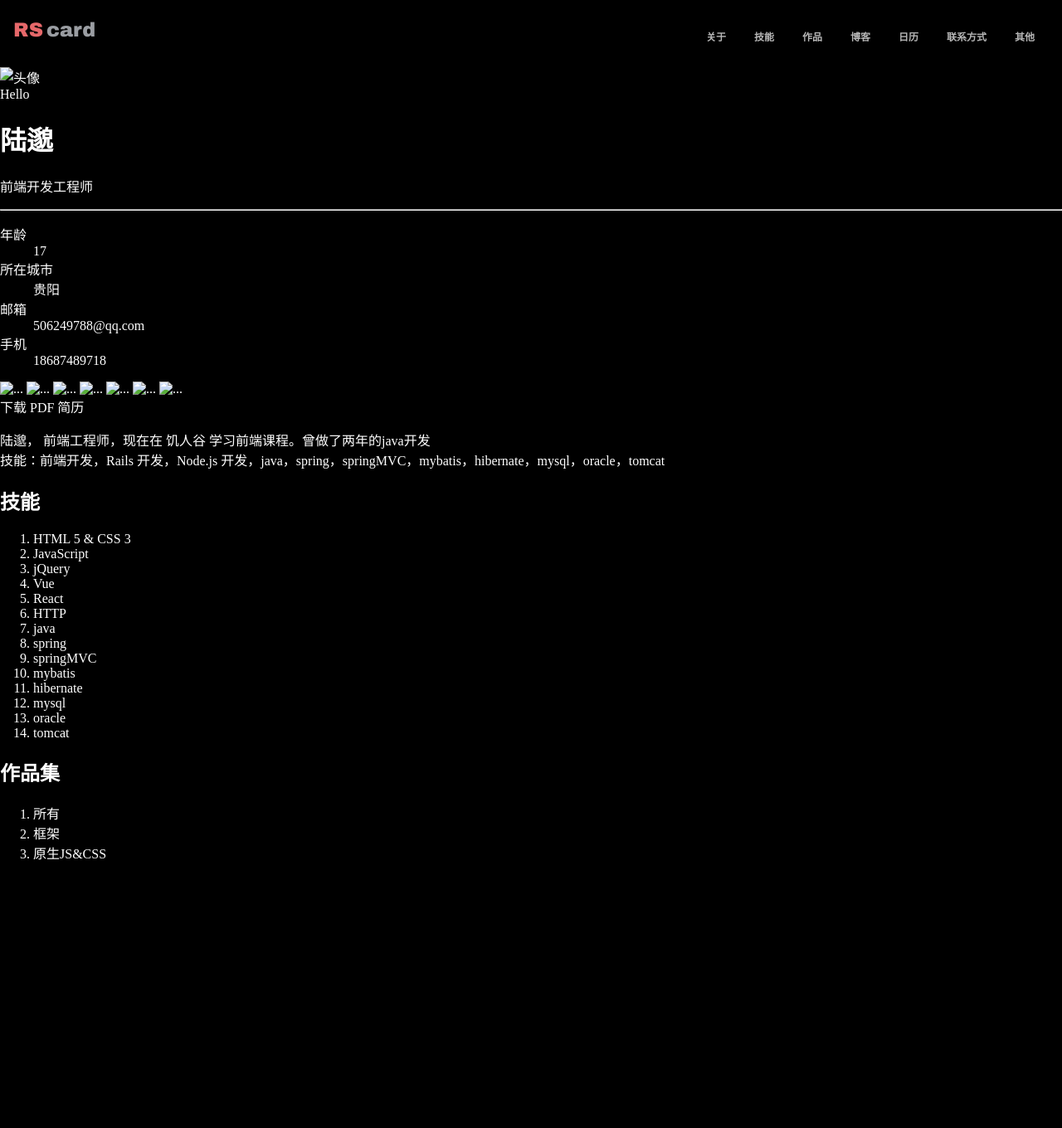
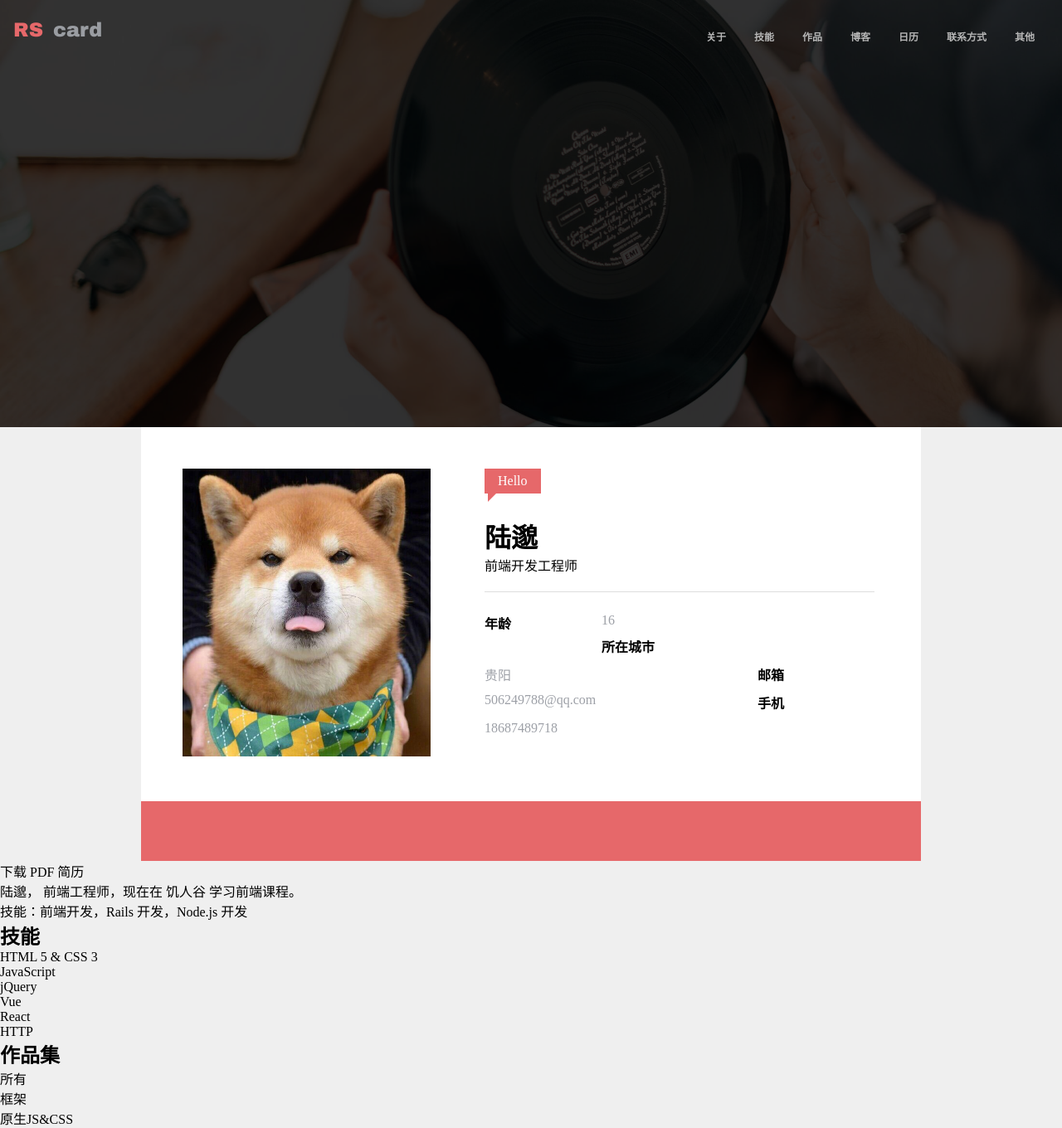
Before and after one commit to lm159119/resume, a plain HTML site: page index.html in a window 1280 px wide. Shown: the whole page at 83% size. Before the commit the page ends 1056 px from the top, so only its background shows below. Drawn offline with Linux system fonts and the light colour scheme.

Commit message:
提交文件

```diff
--- a/a.css
+++ b/a.css
@@ -1,11 +1,19 @@
 body {
-  background: black;
-  color: white;
+  background: #efefef;
   margin: 0;
 }
 a {
   color: inherit;
   text-decoration: none;
+}
+* {
+  margin: 0;
+  padding: 0;
+}
+hr{
+  height: 0;
+  border: none;
+  border-top: 1px solid #DEDEDE;
 }
 .clearfix::after {
   content: '';
@@ -14,22 +22,29 @@ a {
 }
 
 .topNavBar {
-  padding: 20px 16px 20px 16px;
+  padding: 20px 0 20px 0;
+  position: fixed;
+  top: 0;
+  left: 0;
+  width: 100%;
 }
-.topNavBar > nav {
+.topNavBar-inner {
+  padding: 0 16px;
+}
+.topNavBar nav {
   padding-top: 7px;
 }
-.topNavBar > nav > ul {
+.topNavBar nav > ul {
   list-style: none;
   margin: 0;
   padding: 0;
 }
-.topNavBar > nav > ul > li {
+.topNavBar nav > ul > li {
   float: left;
   margin-left: 17px;
   margin-right: 17px;
 }
-.topNavBar > nav > ul > li > a {
+.topNavBar nav > ul > li > a {
   font-size: 12px;
   color: #b7b7b7;
   font-weight: bold;
@@ -39,7 +54,7 @@ a {
   padding-bottom: 5px;
   display: block;
 }
-.topNavBar > nav > ul > li > a:hover {
+.topNavBar nav > ul > li > a:hover {
   border-bottom: 3px solid #e06567;
 }
 
@@ -56,3 +71,91 @@ a {
 .topNavBar .logo .card {
   color: #9a9da2;
 }
+.banner {
+  height: 515px;
+  background-image: url(./img/rs-cover.jpg);
+  background-position: center center;
+  background-size: cover;
+}
+.banner .mask {
+  height: 515px;
+  background-color: rgba(0, 0, 0, 0.8);
+}
+
+.userCard {
+  max-width: 940px;
+  margin-left: auto;
+  margin-right: auto;
+  background-color: #ffffff;
+}
+.userCard .welcome {
+  background: #e6686a;
+  color: white;
+  display: inline-block;
+  padding: 4px 16px;
+  line-height: 22px;
+  position: relative;
+  margin-bottom: 10px;
+}
+.userCard .welcome .triangle {
+  display: block;
+  border: 10px solid transparent;
+  width: 0px;
+  border-left-color: #e6686a;
+  border-top-width: 0px;
+  position: absolute;
+  left: 4px;
+  top: 100%;
+}
+.userCard .picture {
+  float: left;
+}
+.userCard .text {
+  float: left;
+  margin-left: 65px;
+  width: 470px;
+}
+.userCard .text h1{
+  margin-top: 18px;
+}
+.userCard .text hr{
+  margin: 20px 0;
+}
+.userCard .pictureAndText {
+  padding: 50px;
+}
+.userCard dl dt,
+.userCard dl dd{
+  float: left;
+  padding: 5px 0;
+}
+.userCard dl dt{
+  width: 30%;
+  font-weight: bold;
+}
+.userCard dl dd{
+  width: 70%;
+  color: #9da0a7;
+}
+
+.userCard > footer.media{
+  background: #E6686A;
+  text-align: center;
+}
+.userCard > footer.media > a{
+  display: inline-block;
+  width: 40px;
+  line-height: 30px;
+  padding: 5px 0;
+  border-radius: 50%;
+  margin: 16px;
+}
+.userCard > footer.media > a:hover{
+  background: #CF5D5F;
+}
+.userCard svg{
+  width: 30px;
+  height: 30px;
+  fill: white;
+  vertical-align: top;
+}
--- a/index.html
+++ b/index.html
@@ -1,42 +1,74 @@
+
 <!DOCTYPE html>
 <html>
+
 <head>
   <title>陆邈的个人简历</title>
   <link rel="stylesheet" href="./a.css">
+  <script src="//at.alicdn.com/t/font_567661_zv10z9hx5snel8fr.js"></script>
+  <style type="text/css">
+    .icon {
+       width: 1em; height: 1em;
+       vertical-align: -0.15em;
+       fill: currentColor;
+       overflow: hidden;
+    }
+</style>
 </head>
+
 <body>
-    <div class="topNavBar clearfix">
-      <a class="logo" href="#" alt="logo" style="float: left; ">
-        <span class="rs">RS</span><span class="card">card</span>
+  <div class="topNavBar">
+    <div class="topNavBar-inner clearfix">
+      <a class="logo" href="#" alt="logo" style="float: left;">
+        <span class="rs">RS</span>
+        <span class="card">card</span>
       </a>
       <nav style="float: right;">
         <ul class="clearfix">
-          <li><a href="#">关于</a></li>
-          <li><a href="#">技能</a></li>
-          <li><a href="#">作品</a></li>
-          <li><a href="#">博客</a></li>
-          <li><a href="#">日历</a></li>
-          <li><a href="#">联系方式</a></li>
-          <li><a href="#">其他</a></li>
+          <li>
+            <a href="#">关于</a>
+          </li>
+          <li>
+            <a href="#">技能</a>
+          </li>
+          <li>
+            <a href="#">作品</a>
+          </li>
+          <li>
+            <a href="#">博客</a>
+          </li>
+          <li>
+            <a href="#">日历</a>
+          </li>
+          <li>
+            <a href="#">联系方式</a>
+          </li>
+          <li>
+            <a href="#">其他</a>
+          </li>
         </ul>
       </nav>
     </div>
-    <div class="banner" style="background-image: url(#)"></div>
+  </div>
+  <div class="banner">
+    <div class="mask"></div>
+  </div>
   <main>
-      <div class="card">
-        <div class="pictureAndText">
+    <div class="userCard">
+      <div class="pictureAndText clearfix">
         <div class="picture">
-            <img src="" alt="头像">
+          <img src="./img/avatar.jpg" width=299 height=347 alt="头像">
         </div>
         <div class="text">
-            <div class="profile">
-              <span class="welcome">Hello</span>
+          <span class="welcome">Hello
+            <span class="triangle"></span>
+          </span>
           <h1>陆邈</h1>
           <p>前端开发工程师</p>
           <hr>
           <dl>
             <dt>年龄</dt>
-                <dd>17</dd>
+            <dd>16</dd>
             <dt>所在城市</dt>
             <dd>贵阳</dd>
             <dt>邮箱</dt>
@@ -46,23 +78,40 @@
           </dl>
         </div>
       </div>
-        </div>
       <footer class="media">
-          <a href="#"><img src="#" alt="..."></a>
-          <a href="#"><img src="#" alt="..."></a>
-          <a href="#"><img src="#" alt="..."></a>
-          <a href="#"><img src="#" alt="..."></a>
-          <a href="#"><img src="#" alt="..."></a>
-          <a href="#"><img src="#" alt="..."></a>
-          <a href="#"><img src="#" alt="..."></a>
+        <a href="#">
+          <svg class="icon" aria-hidden="true">
+              <use xlink:href="#icon-github"></use>
+          </svg>
+        </a>
+        <a href="#">
+          <svg class="icon" aria-hidden="true">
+              <use xlink:href="#icon-web_weixin"></use>
+          </svg>
+        </a>
+        <a href="#">
+          <svg class="icon" aria-hidden="true">
+              <use xlink:href="#icon-weibo"></use>
+          </svg>
+        </a>
+        <a href="#">
+          <svg class="icon" aria-hidden="true">
+              <use xlink:href="#icon-qq-copy"></use>
+          </svg>
+        </a>
+        <a href="#">
+          <svg class="icon" aria-hidden="true">
+              <use xlink:href="#icon-iconset0284"></use>
+          </svg>
+        </a>
       </footer>
     </div>
 
     <a class="button" href="#">下载 PDF 简历</a>
 
     <p>
-        陆邈， 前端工程师，现在在 饥人谷 学习前端课程。曾做了两年的java开发<br>
-        技能：前端开发，Rails 开发，Node.js 开发，java，spring，springMVC，mybatis，hibernate，mysql，oracle，tomcat
+      陆邈， 前端工程师，现在在 饥人谷 学习前端课程。
+      <br> 技能：前端开发，Rails 开发，Node.js 开发
     </p>
 
   </main>
@@ -75,14 +124,6 @@
       <li>Vue</li>
       <li>React</li>
       <li>HTTP</li>
-        <li>java</li>
-        <li>spring</li>
-        <li>springMVC</li>
-        <li>mybatis</li>
-        <li>hibernate</li>
-        <li>mysql</li>
-        <li>oracle</li>
-        <li>tomcat</li>
     </ol>
   </section>
   <section>
@@ -103,4 +144,5 @@
 
   </section>
 </body>
+
 </html>
```
Also changed, not shown: img/avatar.jpg (added), img/rs-cover.jpg (added). Lines whose indentation alone changed are shown as unchanged.
